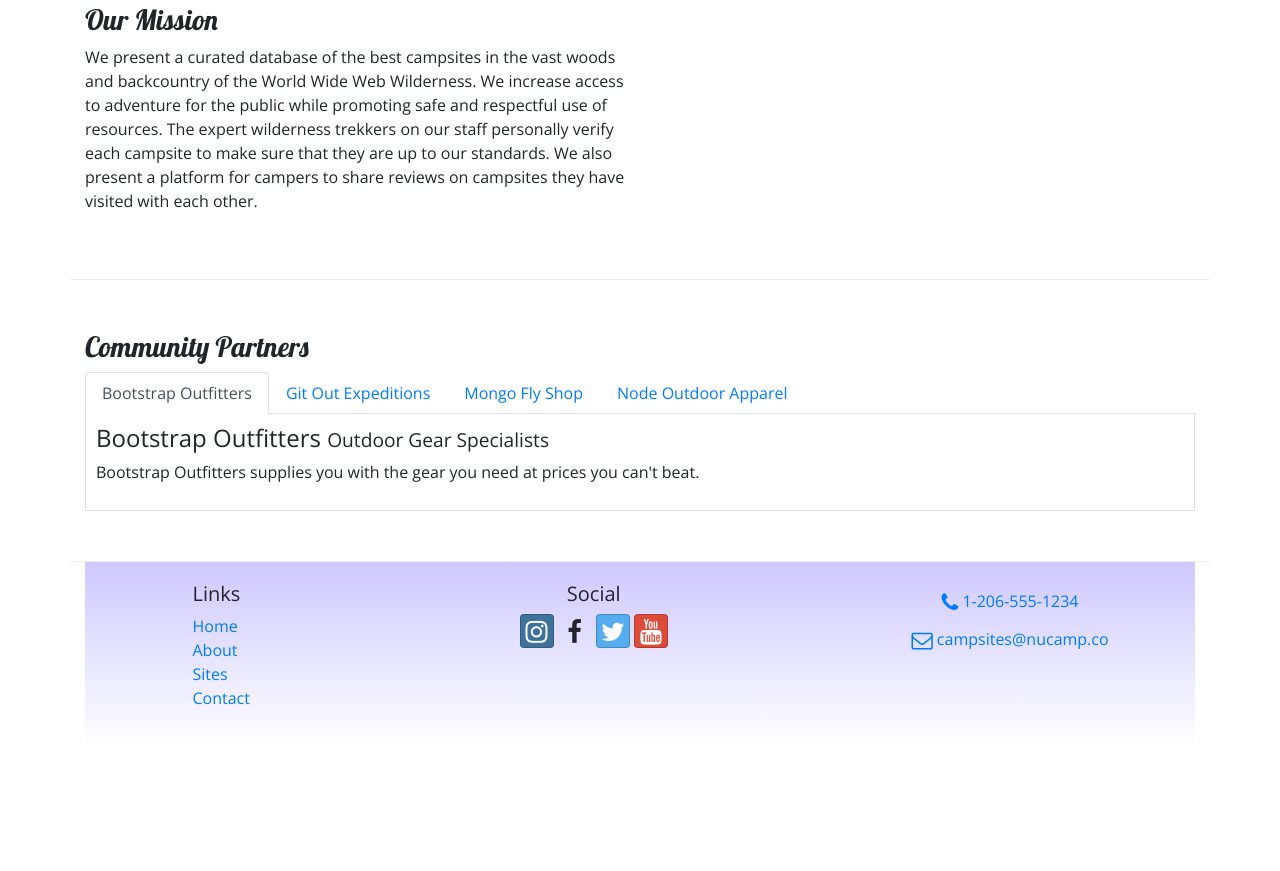
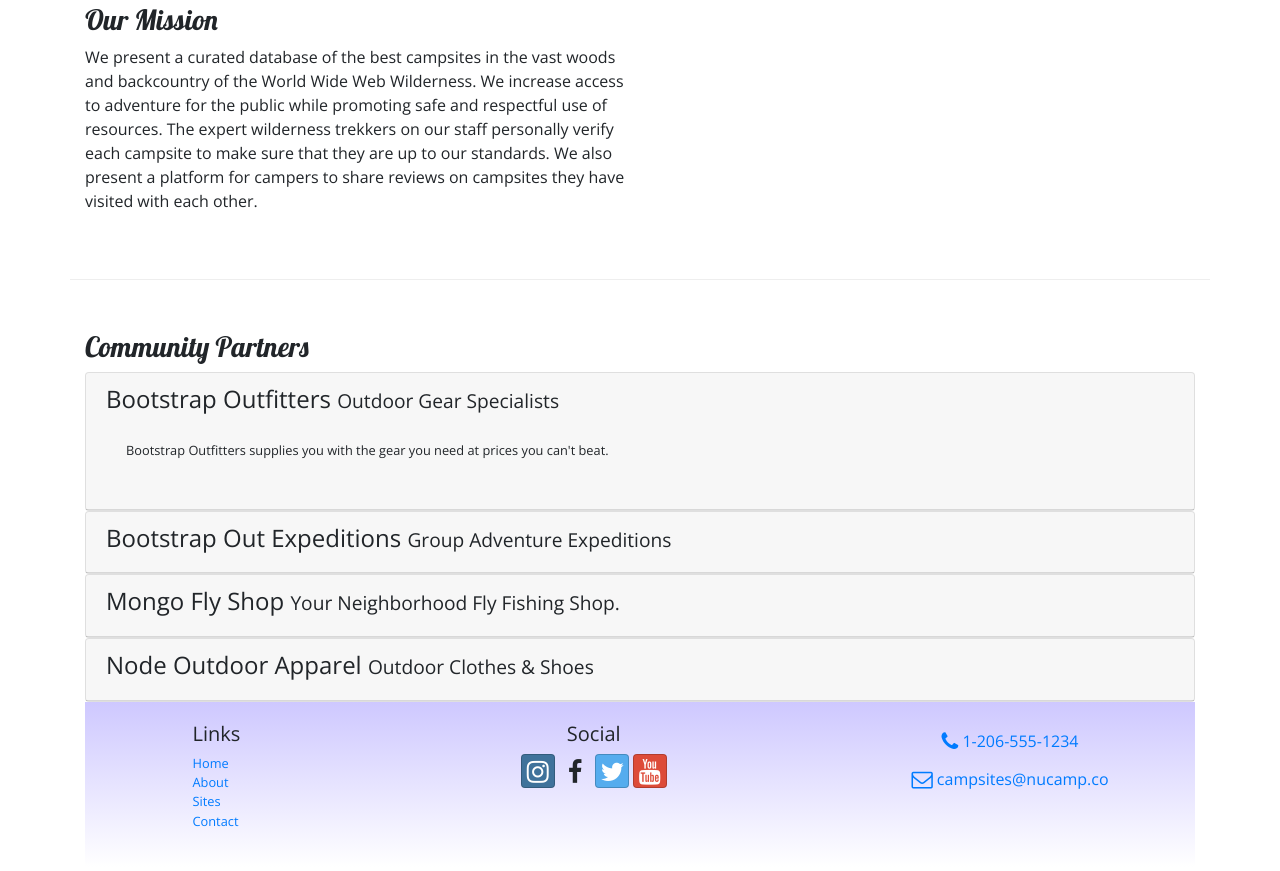
Before and after one commit to Hel5Sou/nucampsite, a website: page aboutus.html in a window 1280 px wide. Shown: the part 402-1273 px from the top of the page. Before the commit the page ends 1148 px from the top, so only its background shows below. Drawn offline with nearby package versions, Linux system fonts and the light colour scheme.

Commit message:
Accordion

```diff
--- a/aboutus.html
+++ b/aboutus.html
@@ -90,35 +90,55 @@
       <div class="row row-content">
         <div class="col">
           <h3>Community Partners</h3>
-          <ul class="nav nav-tabs">
-            <li class="nav-item">
-              <a class="nav-link active" href="#bootstrap" role="tab" data-toggle="tab">Bootstrap Outfitters</a>
-            </li>
-            <li class="nav-item">
-              <a class="nav-link" href="#git" role="tab" data-toggle="tab">Git Out Expeditions</a>
-            </li>
-            <li class="nav-item">
-              <a class="nav-link" href="#mongo" role="tab" data-toggle="tab">Mongo Fly Shop</a>
-            </li>
-            <li class="nav-item">
-              <a class="nav-link" href="#node" role="tab" data-toggle="tab">Node Outdoor Apparel</a>
-            </li>
-        </ul>
-        <div class="tab-content">
-              <div role="tabpanel" class="tab-pane fade show active" id="bootstrap">
-                <h4>Bootstrap Outfitters <small>Outdoor Gear Specialists</small></h4>
+        <div id="accordion">
+          <div class="card">
+              <div role="tab" class="card-header">
+                <h4>
+                  <a data-toggle="collapse" data-target="#bootstrap">
+                  Bootstrap Outfitters <small>Outdoor Gear Specialists</a>
+                </h4>
+                    <div class="collapse show" id="bootstrap" data-parent="#accordion">
+                      <div class="card-body">
                 <p class="d-none d-sm-block">Bootstrap Outfitters supplies you with the gear you need at prices you can't beat.</p>
                       </div>
-              <div role="tabpanel" class="tab-pane fade" id="git">
-                <h4>Git Out Expeditions <small>Group Adventure Expeditions</small></h4>
+                    </div>
+              </div>
+        </div>
+        <div class="card">
+            <div role="tab" class="card-header">
+              <h4>
+                <a class="collapsed" data-toggle="collapse" data-target="#git">
+                Bootstrap Out Expeditions <small>Group Adventure Expeditions</small></a>
+              </h4>
+                  <div class="collapse" id="git" data-parent="#accordion">
+                    <div class="card-body">
               <p class="d-none d-sm-block">Join Git Out Expeditions to explore new horizons with a group of other adventurers!</p>
                     </div>
-            <div role="tabpanel" class="tab-pane fade" id="mongo">
-                <h4>Mongo Fly Shop <small>Your Neighborhood Fly Fishing Shop.</small></h4>
+                  </div>
+            </div>
+        </div>
+      <div class="card">
+         <div role="tab" class="card-header">
+            <h4>
+              <a class="collapsed" data-toggle="collapse" data-target="#mongo">
+                Mongo Fly Shop <small>Your Neighborhood Fly Fishing Shop.</small></a>
+            </h4>
+                <div class="collapse" id="mongo" data-parent="#accordion">
+                  <div class="card-body">
             <p class="d-none d-sm-block">Need a new fishing pole, a tacklebox, or flies of all kinds? Stop by Mongo Fly Shop.</p>
                   </div>
-            <div role="tabpanel" class="tab-pane fade" id="node">
-                <h4>Node Outdoor Apparel <small>Outdoor Clothes & Shoes</small></h4>
+                </div>
+          </div>
+      </div>
+      <div class="card">
+        <div role="tab" class="card-header">
+            <h4>
+                <a class="collapsed" data-toggle="collapse" data-target="#node">
+                    Node Outdoor Apparel <small>Outdoor Clothes & Shoes</small>
+                </a>
+            </h4>
+            <div class="collapse" id="node" data-parent="#accordion">
+                <div class="card-body">
                     <p class="d-none d-sm-block">From polar fleeces to swimsuits, hiking boots to waders, a visit to Node will be sure to get you covered.</p>
                 </div>
             </div>
--- /dev/null
+++ b/css/styleRemoved.css
@@ -0,0 +1,5 @@
+.tab-content{
+    border: 1px solid #DDD;
+    border-top: none;
+    padding: 10px;
+  }
--- a/css/styles.css
+++ b/css/styles.css
@@ -36,9 +36,3 @@ footer {
 .navbar {
   background-color: #901CAD;
 }
-
-.tab-content{
-  border: 1px solid #DDD;
-  border-top: none;
-  padding: 10px;
-}
```
Lines whose indentation alone changed are shown as unchanged.
